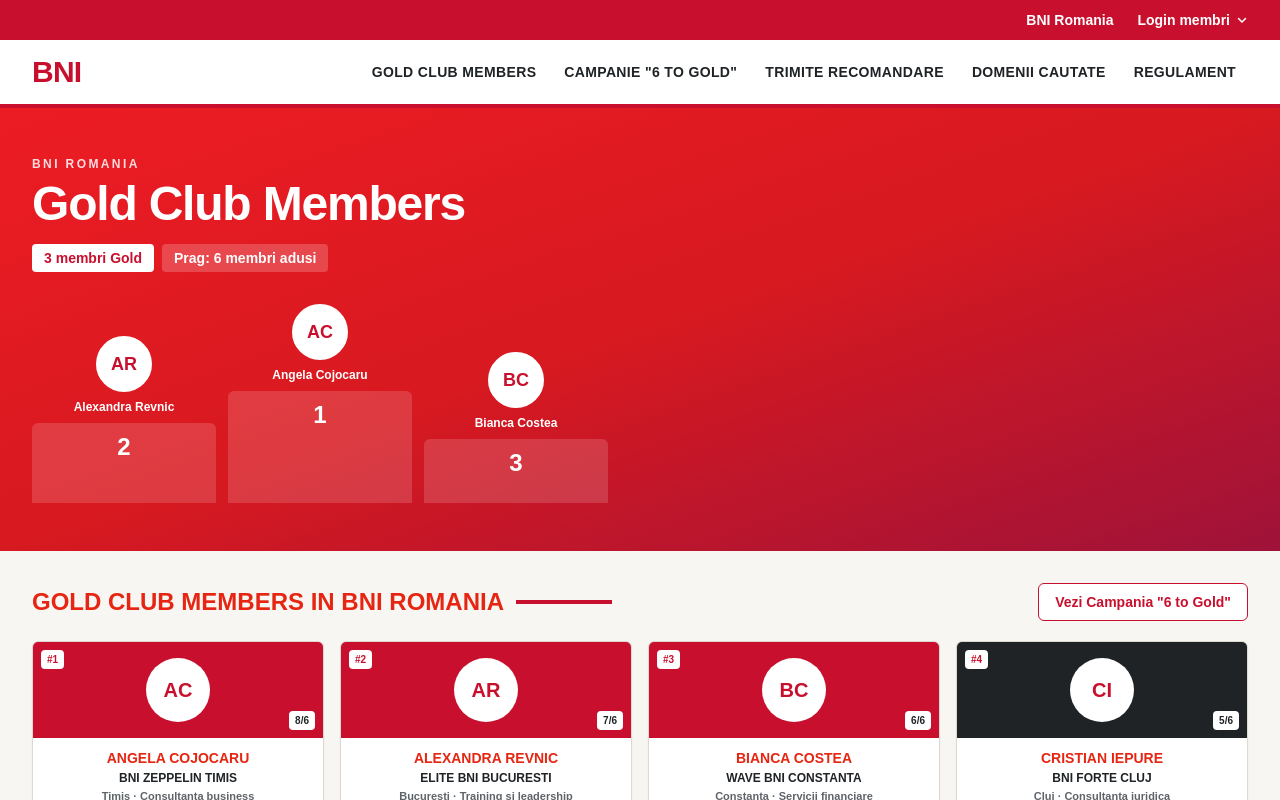
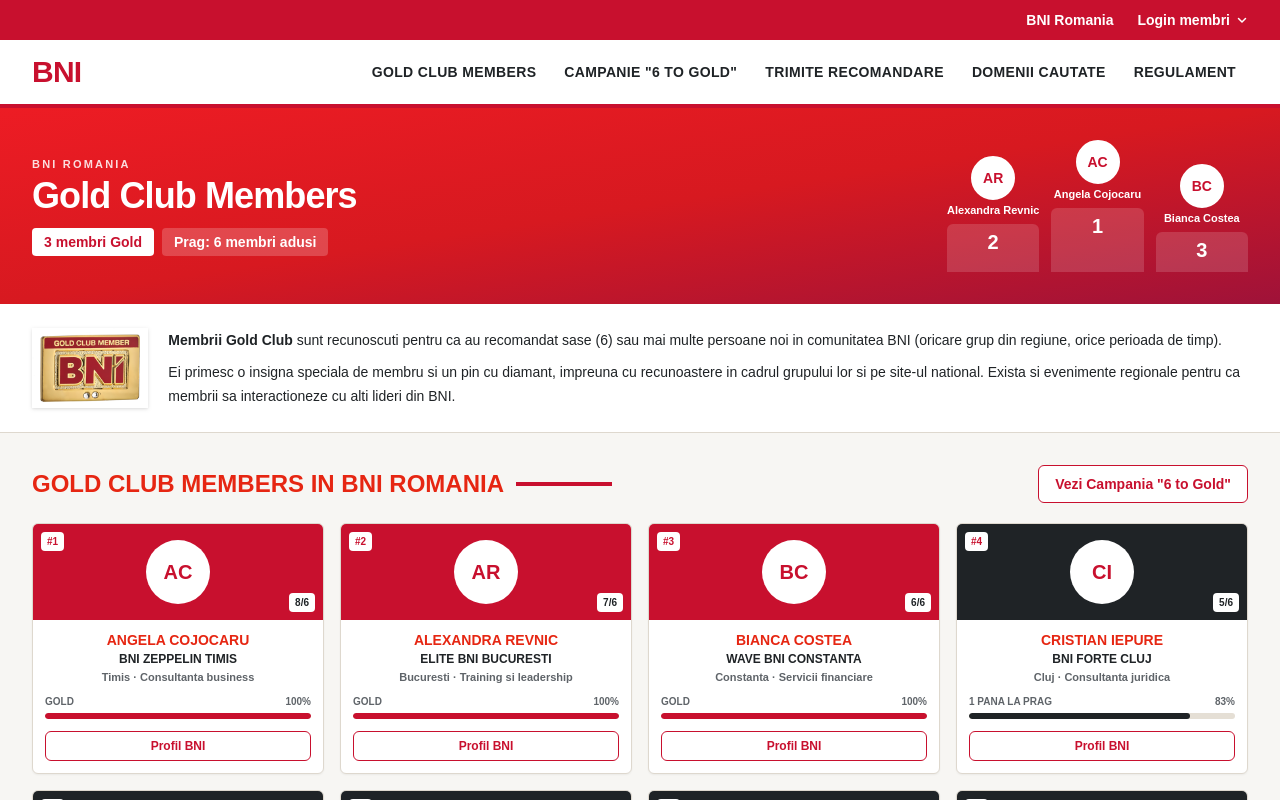
Before and after one commit to ResizeMedia/BNIGoldMembers, a Next.js app: page / in a window 1280 px wide. Shown: the top 800 px of the page. Built offline with nearby package versions, Linux system fonts and the light colour scheme.

Commit message:
feat: slim heros, Gold Club benefits + pin, group status filters + launch-date ordering

```diff
--- a/app/admin/page.tsx
+++ b/app/admin/page.tsx
@@ -1956,6 +1956,10 @@
                         <input type="checkbox" checked={editingGroup.active !== false} onChange={(e) => setEditingGroup({ ...editingGroup, active: e.target.checked })} className="h-4 w-4 accent-[#c8102e]" />
                         Activ in lista de competitie
                       </label>
+                      <label className="text-xs font-black uppercase text-slate-500">
+                        Data lansarii (pragul atins) — lasa gol daca inca se formeaza
+                        <input type="date" value={editingGroup.launchedOn || ''} onChange={(e) => setEditingGroup({ ...editingGroup, launchedOn: e.target.value || undefined })} className="mt-1 w-full rounded-md border border-slate-300 px-3 py-2 text-sm font-normal text-slate-950" />
+                      </label>
                       <div className="flex gap-2">
                         <button onClick={saveEditedGroup} className="rounded-md bg-red-600 px-4 py-2 text-sm font-black text-white hover:bg-red-700">Salveaza</button>
                         <button onClick={cancelEditGroup} className="rounded-md bg-slate-200 px-4 py-2 text-sm font-bold text-slate-700 hover:bg-slate-300">Anuleaza</button>
--- a/app/page.tsx
+++ b/app/page.tsx
@@ -34,27 +34,45 @@
   return (
     <main className="min-h-screen bg-[#f7f6f3] text-[#1f2326]">
       <section className="bg-gradient-to-br from-[#ed1c24] via-[#d71920] to-[#9f1239] text-white">
-        <div className="mx-auto max-w-7xl px-4 py-12 sm:px-6 lg:px-8">
-          <p className="text-xs font-black uppercase tracking-[0.2em] text-white/85">BNI ROMANIA</p>
-          <h1 className="mt-2 text-4xl font-black tracking-tight sm:text-5xl">Gold Club Members</h1>
-          <div className="mt-4 flex flex-wrap gap-2">
+        <div className="mx-auto flex max-w-7xl flex-col gap-6 px-4 py-8 sm:px-6 lg:flex-row lg:items-center lg:justify-between lg:px-8">
+          <div>
+            <p className="text-[11px] font-black uppercase tracking-[0.2em] text-white/85">BNI Romania</p>
+            <h1 className="mt-1 text-3xl font-black tracking-tight sm:text-4xl">Gold Club Members</h1>
+            <div className="mt-3 flex flex-wrap gap-2">
               <span className="rounded bg-white px-3 py-1 text-sm font-black text-[#c8102e]">{goldMembers.length} membri Gold</span>
               <span className="rounded bg-white/20 px-3 py-1 text-sm font-black">Prag: {goldThreshold} membri adusi</span>
             </div>
+          </div>
 
-          <div className="mt-8 grid grid-cols-3 items-end gap-3 sm:max-w-xl">
+          {podium.length > 0 && (
+            <div className="grid w-full max-w-md grid-cols-3 items-end gap-3 lg:w-auto">
               {[podium[1], podium[0], podium[2]].map((member, i) => {
                 if (!member) return <div key={i} />
-              const height = member === podium[0] ? 'h-28' : member === podium[1] ? 'h-20' : 'h-16'
+                const height = member === podium[0] ? 'h-16' : member === podium[1] ? 'h-12' : 'h-10'
                 const place = member === podium[0] ? 1 : member === podium[1] ? 2 : 3
                 return (
                   <div key={member.id} className="flex flex-col items-center">
-                  <div className="flex h-14 w-14 items-center justify-center rounded-full border-2 border-white bg-white text-lg font-black text-[#c8102e]">{initials(member.name)}</div>
-                  <p className="mt-2 text-center text-xs font-black leading-tight">{member.name}</p>
-                  <div className={`mt-2 flex ${height} w-full items-start justify-center rounded-t-md bg-white/15 pt-2 text-2xl font-black`}>{place}</div>
+                    <div className="flex h-11 w-11 items-center justify-center rounded-full border-2 border-white bg-white text-sm font-black text-[#c8102e]">{initials(member.name)}</div>
+                    <p className="mt-1 text-center text-[11px] font-black leading-tight">{member.name}</p>
+                    <div className={`mt-1.5 flex ${height} w-full items-start justify-center rounded-t-md bg-white/15 pt-1 text-xl font-black`}>{place}</div>
                   </div>
                 )
               })}
+            </div>
+          )}
+        </div>
+      </section>
+
+      <section className="border-b border-[#ded8ce] bg-white">
+        <div className="mx-auto flex max-w-7xl flex-col items-center gap-5 px-4 py-6 sm:px-6 lg:flex-row lg:px-8">
+          <img src="/gold-club-pin.png" alt="Pin GOLD CLUB MEMBER" className="h-20 w-auto shrink-0 drop-shadow" />
+          <div className="text-sm leading-6 text-[#1f2326]">
+            <p>
+              <span className="font-black">Membrii Gold Club</span> sunt recunoscuti pentru ca au recomandat sase (6) sau mai multe persoane noi in comunitatea BNI (oricare grup din regiune, orice perioada de timp).
+            </p>
+            <p className="mt-2">
+              Ei primesc o insigna speciala de membru si un pin cu diamant, impreuna cu recunoastere in cadrul grupului lor si pe site-ul national. Exista si evenimente regionale pentru ca membrii sa interactioneze cu alti lideri din BNI.
+            </p>
           </div>
         </div>
       </section>
--- a/lib/bni-data.ts
+++ b/lib/bni-data.ts
@@ -33,6 +33,8 @@
   currentMembers: number
   launchTargetMembers: number
   active?: boolean
+  /** ISO date the group reached its launch target / went active. Present = launched. */
+  launchedOn?: string
 }
 
 export interface Recommendation {
@@ -355,6 +357,12 @@
   return group.active !== false
 }
 
+// A group is launched/active in the org once it has a launchedOn date set
+// (directors set it in admin when the group reaches its target and goes live).
+export function isGroupLaunched(group: Group) {
+  return Boolean(group.launchedOn)
+}
+
 export function getRecommendedMemberCount(group: Group | string, domains: PriorityDomain[]) {
   const groupName = typeof group === 'string' ? group : group.name
   const currentMembers = typeof group === 'string' ? initialGroups.find((item) => item.name === groupName)?.currentMembers || 0 : group.currentMembers
```
Also changed, not shown: app/campanie/page.tsx (+50 -23 lines), public/gold-club-pin.png (added). Lines whose indentation alone changed are shown as unchanged.
